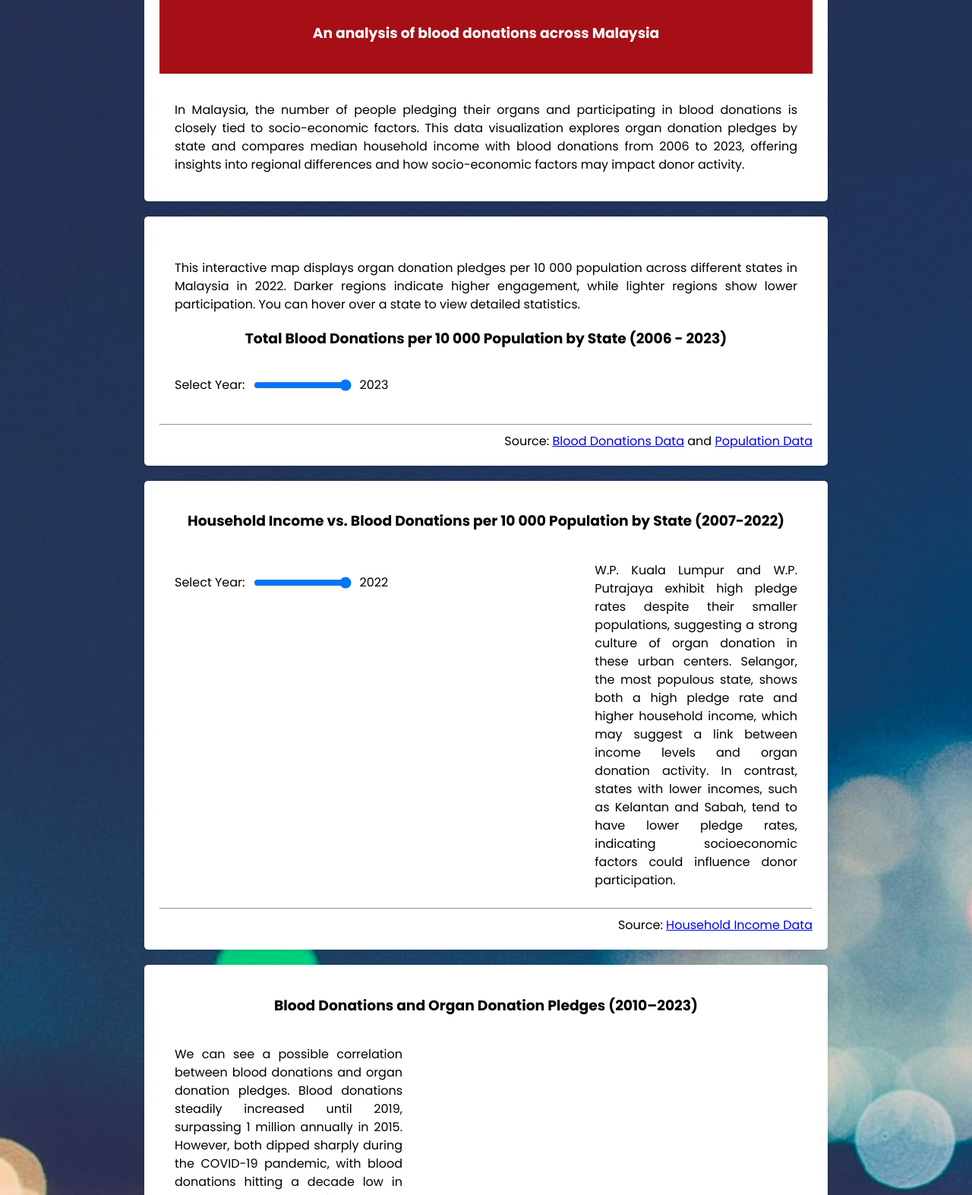
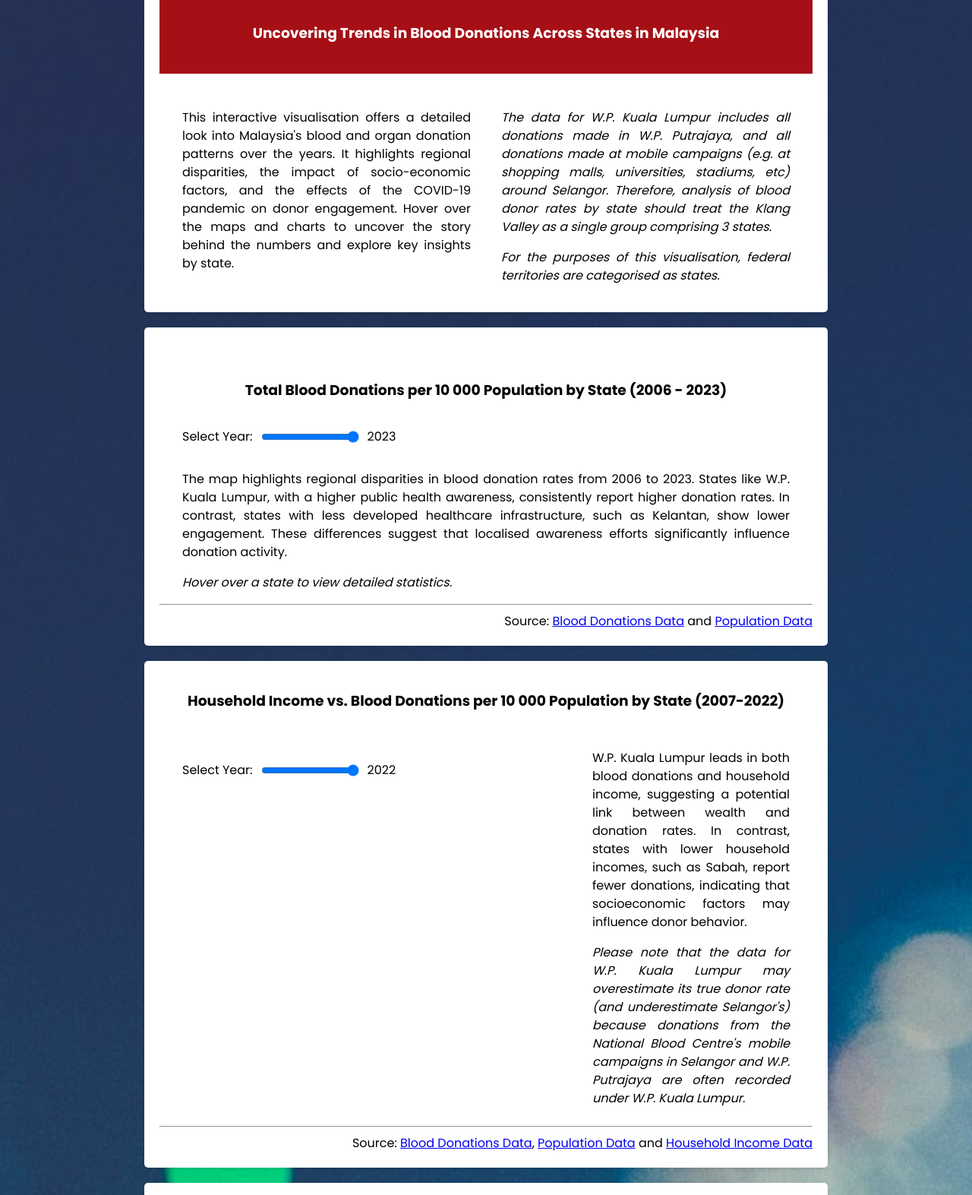
Before and after one commit to joshua-ethan-yap/FIT3179, a plain HTML site: page assignment-2/index.html in a window 1280 px wide. Shown: the part 167-1740 px from the top of the page at 76% size. Drawn offline with Linux system fonts and the light colour scheme; a script that the page names is missing.

Commit message:
finalised overlay

```diff
--- a/assignment-2/css/style.css
+++ b/assignment-2/css/style.css
@@ -33,7 +33,7 @@ body {
 }
 
 .card-body {
-    padding: 20px;
+    padding: 30px;
     padding-bottom: 0px;
     line-height: 1.5;
 }
@@ -49,3 +49,8 @@ body {
 .text-muted {
     color: #6c757d;
 }
+
+.flex-container {
+    display: flex;
+    text-align: justify;
+}
--- a/assignment-2/index.html
+++ b/assignment-2/index.html
@@ -19,30 +19,47 @@
     <div class="card">
       <div class="card-header">
         <h1 style="font-size: 3rem">Malaysia's Pulse of Generosity</h1>
-        <h3>An analysis of blood donations across Malaysia</h3>
+        <h3>Uncovering Trends in Blood Donations Across States in Malaysia</h3>
       </div>
-      <div class="card-body" style="text-align: justify;">
-        <p>In Malaysia, the number of people pledging their organs and participating in blood donations is closely tied
-          to socio-economic factors. This data visualization explores organ donation pledges by state and
-          compares median household income with blood donations from 2006 to 2023, offering insights into regional
-          differences and
-          how socio-economic factors may impact donor activity.</p>
+      <div class="card-body flex-container">
+        <div style="flex: 1; padding-right: 20px;">
+          <p>This interactive visualisation offers a detailed look into Malaysia's blood and organ donation patterns
+            over the years. It highlights regional disparities, the impact of socio-economic factors, and the effects of
+            the COVID-19 pandemic on donor engagement. Hover over the maps and charts to uncover the story behind the
+            numbers and explore key insights by state.</p>
+        </div>
+        <div style="flex: 1; padding-left: 20px;">
+          <p><i>The data for W.P. Kuala Lumpur includes all donations made in W.P. Putrajaya, and all donations made at
+              mobile campaigns (e.g. at shopping malls, universities, stadiums, etc) around Selangor. Therefore,
+              analysis of blood donor rates by state should treat the Klang Valley as a single group comprising 3
+              states.</i></p>
+          <p><i>For the purposes of this visualisation, federal territories are categorised as states.</i></p>
+        </div>
       </div>
     </div>
     <div class="card">
       <div class="card-body" style="text-align: justify;">
-        <p>
-          This interactive map displays organ donation pledges per 10 000 population across different
-          states in Malaysia in 2022. Darker regions indicate higher engagement, while lighter regions show lower
-          participation. You can hover over a state to view detailed statistics.
-        </p>
         <h3 class="text-center">Total Blood Donations per 10 000 Population by State (2006 - 2023)</h3>
         <div id="vis1" style="width: 100%; height: auto; margin: auto"></div>
-        <div style="display: flex; align-items: center; padding-bottom: 15px;">
+        <div style="display: flex; align-items: center;">
           <p style="margin-right: 10px;">Select Year:</p>
           <input type="range" id="map-year-slider" min="2006" max="2023" step="1" value="2023"
             style="margin-right: 10px;">
           <span id="map-year-slider-value">2023</span>
+        </div>
+        <div>
+          <p>
+            The map highlights regional disparities in blood donation rates from 2006 to 2023. States like
+            W.P. Kuala Lumpur, with a higher public health awareness, consistently report higher donation
+            rates. In contrast, states with less developed healthcare infrastructure, such as
+            Kelantan, show lower engagement. These differences suggest that localised awareness
+            efforts significantly influence donation activity.
+          </p>
+          <p>
+            <i>
+              Hover over a state to view detailed statistics.
+            </i>
+          </p>
         </div>
       </div>
       <hr>
@@ -53,7 +70,7 @@
     </div>
     <div class="card">
       <h3 class="text-center">Household Income vs. Blood Donations per 10 000 Population by State (2007-2022)</h3>
-      <div class="card-body" style="display: flex;">
+      <div class="card-body flex-container">
         <div style="flex: 6;">
           <div id="vis2" style="width: 100%; height: auto; margin: auto"></div>
           <div style="display: flex; align-items: center; padding-bottom: 15px;">
@@ -65,30 +82,37 @@
         </div>
         <div style="flex: 3; padding-left: 20px; text-align: justify;">
           <p style="margin-top: 0;">
-            W.P. Kuala Lumpur and W.P. Putrajaya exhibit high pledge rates despite their smaller populations,
-            suggesting a strong culture of organ donation in these urban centers. Selangor, the most populous state,
-            shows
-            both a high pledge rate and higher household income, which may suggest a link between income levels and
-            organ
-            donation activity. In contrast, states with lower incomes, such as Kelantan and Sabah, tend to have lower
-            pledge rates, indicating socioeconomic factors could influence donor participation.
+            W.P. Kuala Lumpur leads in both blood donations and household income, suggesting a potential link between
+            wealth and donation rates. In contrast, states with lower household incomes, such as Sabah, report fewer
+            donations, indicating that socioeconomic factors may influence donor behavior.
+          </p>
+          <p>
+            <i>
+              Please note that the data for W.P. Kuala Lumpur may overestimate its true donor rate (and underestimate
+              Selangor's) because
+              donations from the National Blood Centre's mobile campaigns in Selangor and W.P. Putrajaya are often
+              recorded under W.P. Kuala Lumpur.
+            </i>
           </p>
         </div>
       </div>
       <hr>
       <footer class="figure-caption text-right">
-        Source: <a href="https://data.gov.my/data-catalogue/hh_income_state">Household Income Data</a>
+        Source: <a href="https://data.gov.my/data-catalogue/blood_donations_state">Blood Donations Data</a>, <a
+          href="https://data.gov.my/data-catalogue/population_state">Population Data</a> and <a
+          href="https://data.gov.my/data-catalogue/hh_income_state">Household Income Data</a>
       </footer>
     </div>
     <div class="card">
       <h3 class="text-center">Blood Donations and Organ Donation Pledges (2010–2023)</h3>
-      <div class="card-body" style="display: flex;">
+      <div class="card-body flex-container">
         <div style="flex: 3; text-align: justify;">
           <p style="margin-top: 0;">
             We can see a possible correlation between blood donations and organ donation pledges.
             Blood donations steadily increased until 2019, surpassing 1 million annually in 2015.
             However, both dipped sharply during the COVID-19 pandemic, with blood donations hitting a decade low in
-            2021, and organ donation pledges bottoming out in 2020. In 2022, organ pledges surged to a record-breaking 51 772,
+            2021, and organ donation pledges bottoming out in 2020. In 2022, organ pledges surged to a record-breaking
+            51772,
             reflecting renewed interest post-pandemic.
           </p>
         </div>
@@ -98,40 +122,54 @@
       </div>
       <hr>
       <footer class="figure-caption text-right">
-        Source: <a href="https://data.gov.my/data-catalogue/organ_pledges_state">Organ Pledges Data</a>
+        Source: <a href="https://data.gov.my/data-catalogue/blood_donations_state">Blood Donations Data</a> and <a
+          href="https://data.gov.my/data-catalogue/organ_pledges_state">Organ Pledges Data</a>
       </footer>
     </div>
     <div class="card">
       <h3 class="text-center">Blood Donations by Type Over Time (2006–2023)</h3>
-      <div class="card-body" style="display: flex;">
+      <div class="card-body flex-container">
         <div style="flex: 5;">
           <div id="vis4" style="width: 100%; height: auto; margin: auto"></div>
         </div>
         <div style="flex: 3; padding-left: 20px; text-align: justify;">
           <p style="margin-top: 0;">
-            By observing the difference in blood type donations, we see that Type O consistently has the highest donation
+            By observing the difference in blood type donations, we see that Type O consistently has the highest
+            donation
             levels, followed by types B and A, while type AB remains the least donated. The trends highlight a steady
             rise in donations, with noticeable growth for all types, especially for type O, reflecting its universal
             donor importance.
           </p>
         </div>
       </div>
+      <hr>
+      <footer class="figure-caption text-right">
+        Source: <a href="https://data.gov.my/data-catalogue/blood_donations_state">Blood Donations Data</a>
+      </footer>
     </div>
     <div class="card">
       <h3 class="text-center">Total Blood Donations Over Time by State (2006 vs 2023)</h3>
-      <div class="card-body" style="display: flex;">
+      <div class="card-body flex-container">
         <div style="flex: 3; text-align: justify;">
           <p style="margin-top: 0;">
-            Finally, inspecting the changes in blood donations across Malaysian states from 2006 to 2023, unsurprisingly
-            W.P. Kuala Lumpur shows the largest growth,
-            In contrast, Kedah saw a decline in donations, underscoring the regional differences in donor engagement and
-            possible socio-economic factors affecting donation rates.
+            Finally, examining the changes in blood donations across Malaysian states from 2006 to 2023, W.P. Kuala
+            Lumpur stands out with the most significant growth, reflecting its central role in healthcare services and
+            donor mobilisation.
+          </p>
+          <p>
+            In contrast, Kedah experienced a decline in donations, likely due to a combination of
+            factors such as limited access to healthcare facilities, lower awareness campaigns, and a more rural
+            population base.
           </p>
         </div>
         <div style="flex: 5; padding-left: 20px;">
           <div id="vis5" style="width: 100%; height: auto; margin: auto"></div>
         </div>
       </div>
+      <hr>
+      <footer class="figure-caption text-right">
+        Source: <a href="https://data.gov.my/data-catalogue/blood_donations_state">Blood Donations Data</a>
+      </footer>
     </div>
     <div class="card">
       <div class="card-footer text-center">
@@ -165,7 +203,6 @@
     const bubblePlotYearSlider = document.getElementById("bubble-plot-year-slider");
     const bubblePlotYearSliderValue = document.getElementById("bubble-plot-year-slider-value");
 
-    // Embed Vega visualizations with consistent options
     vegaEmbed("#vis1", specVis1, opt).then((result) => {
       const view = result.view;
 
@@ -175,7 +212,7 @@
         view.signal("selectedYear", selectedYear).runAsync();
       });
     }).catch((error) => {
-      console.error("Error embedding visualization:", error);
+      console.error("Error embedding visualisation:", error);
     });
 
     vegaEmbed("#vis2", specVis2, opt).then((result) => {
@@ -187,22 +224,22 @@
         view.signal("selectedYear", selectedYear).runAsync();
       });
     }).catch((error) => {
-      console.error("Error embedding visualization:", error);
+      console.error("Error embedding visualisation:", error);
     });
 
     vegaEmbed('#vis3', specVis3, opt).then(function (result) {
     }).catch((error) => {
-      console.error("Error embedding visualization:", error);
+      console.error("Error embedding visualisation:", error);
     });
 
     vegaEmbed('#vis4', specVis4, opt).then(function (result) {
     }).catch((error) => {
-      console.error("Error embedding visualization:", error);
+      console.error("Error embedding visualisation:", error);
     });
 
     vegaEmbed('#vis5', specVis5, opt).then(function (result) {
     }).catch((error) => {
-      console.error("Error embedding visualization:", error);
+      console.error("Error embedding visualisation:", error);
     });
   </script>
 </body>
```
